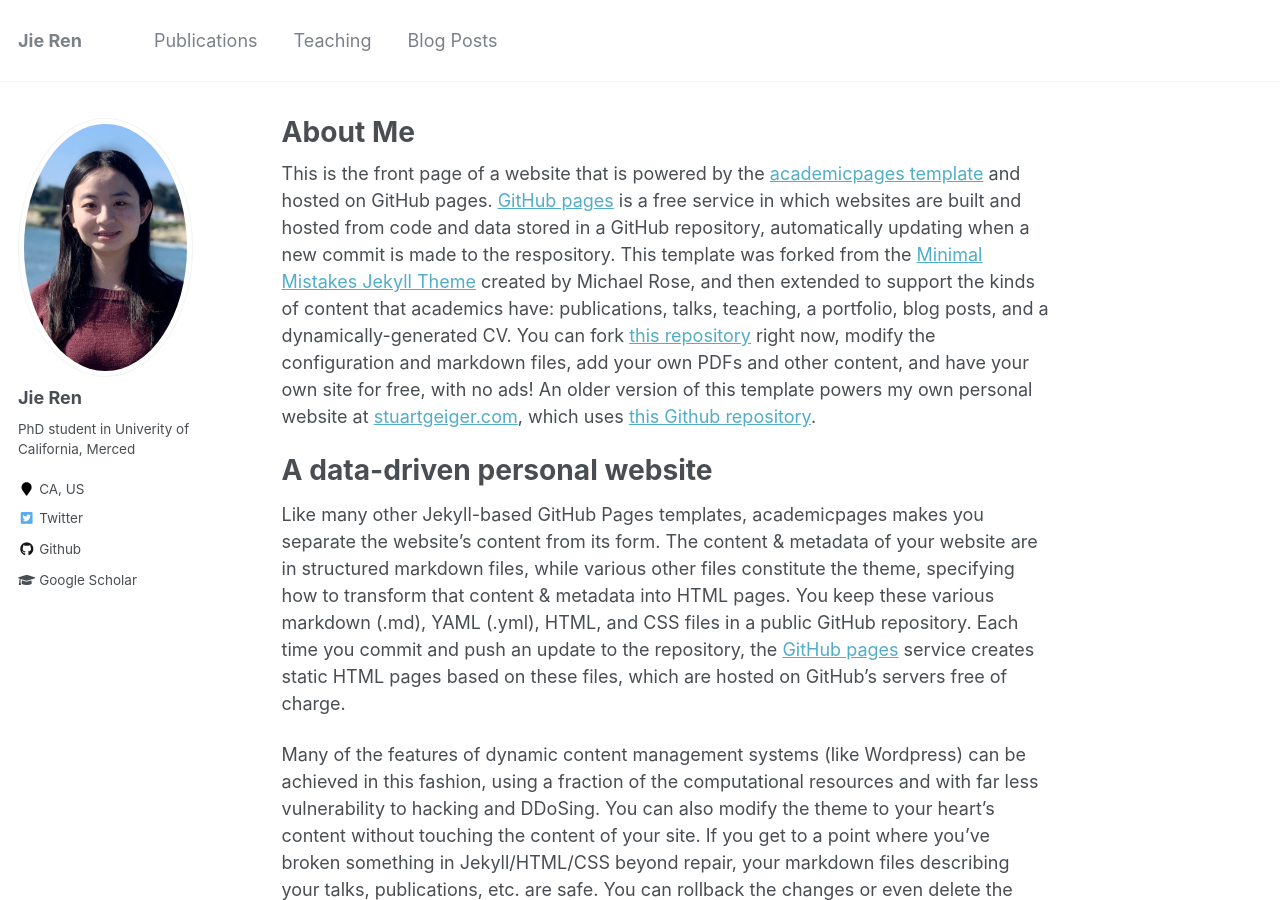
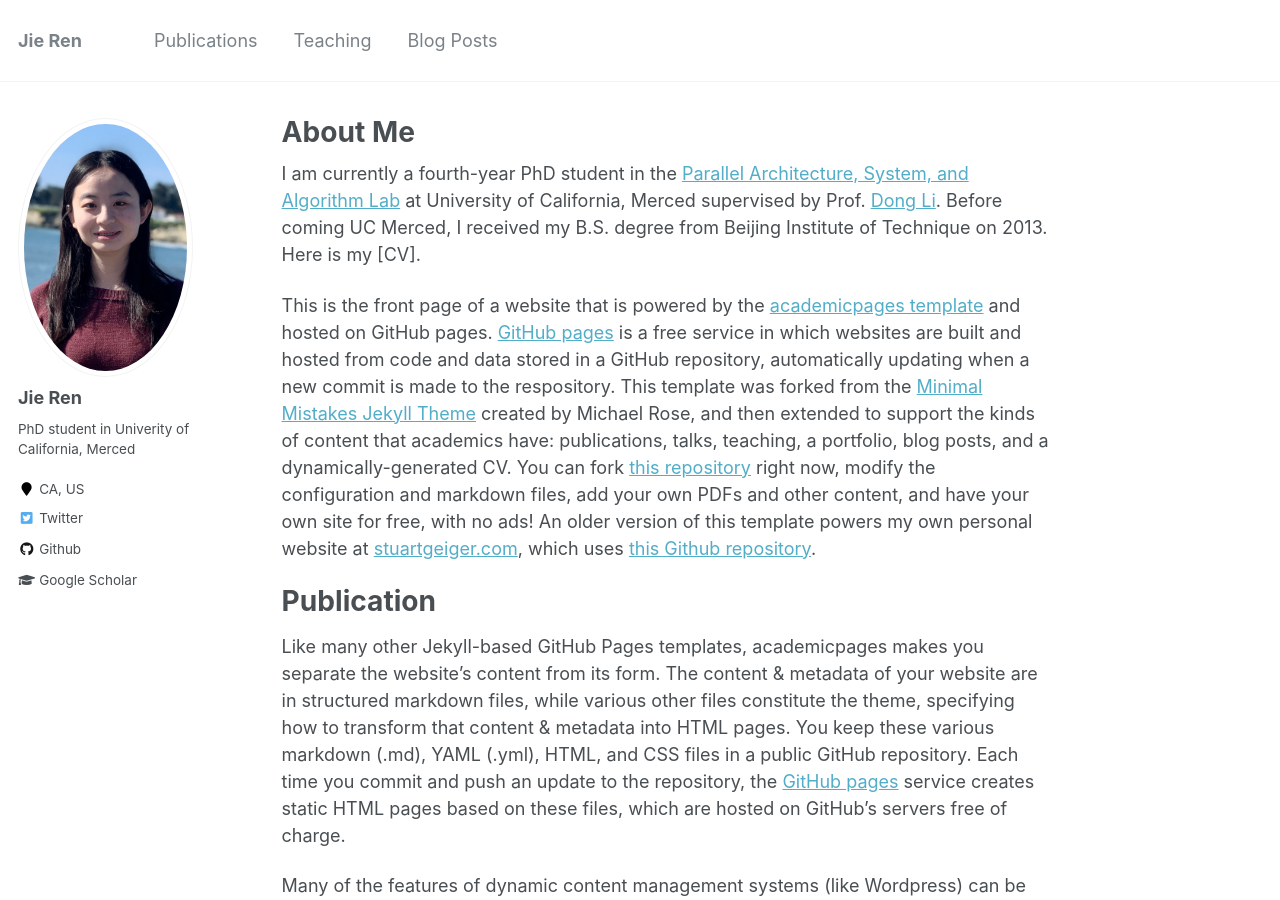
Before and after one commit to jren73/jren73.github.io, a Jekyll site: the page built from _pages/about.md, in a window 1280 px wide and 900 px high. Built offline with Jekyll 4.4.1, drawn with Linux system fonts in a browser that asks for light colours.

Commit message:
Update about.md

```diff
--- a/_pages/about.md
+++ b/_pages/about.md
@@ -8,9 +8,11 @@
   - /about.html
 ---
 
+I am currently a fourth-year PhD student in the [Parallel Architecture, System, and Algorithm Lab](http://pasalabs.org) at University of California, Merced supervised by Prof. [Dong Li](https://faculty.ucmerced.edu/dong-li/). Before coming UC Merced, I received my B.S. degree from Beijing Institute of Technique on 2013. Here is my [CV].
+
 This is the front page of a website that is powered by the [academicpages template](https://github.com/academicpages/academicpages.github.io) and hosted on GitHub pages. [GitHub pages](https://pages.github.com) is a free service in which websites are built and hosted from code and data stored in a GitHub repository, automatically updating when a new commit is made to the respository. This template was forked from the [Minimal Mistakes Jekyll Theme](https://mmistakes.github.io/minimal-mistakes/) created by Michael Rose, and then extended to support the kinds of content that academics have: publications, talks, teaching, a portfolio, blog posts, and a dynamically-generated CV. You can fork [this repository](https://github.com/academicpages/academicpages.github.io) right now, modify the configuration and markdown files, add your own PDFs and other content, and have your own site for free, with no ads! An older version of this template powers my own personal website at [stuartgeiger.com](http://stuartgeiger.com), which uses [this Github repository](https://github.com/staeiou/staeiou.github.io).
 
-A data-driven personal website
+Publication
 ======
 Like many other Jekyll-based GitHub Pages templates, academicpages makes you separate the website's content from its form. The content & metadata of your website are in structured markdown files, while various other files constitute the theme, specifying how to transform that content & metadata into HTML pages. You keep these various markdown (.md), YAML (.yml), HTML, and CSS files in a public GitHub repository. Each time you commit and push an update to the repository, the [GitHub pages](https://pages.github.com/) service creates static HTML pages based on these files, which are hosted on GitHub's servers free of charge.
 
```
